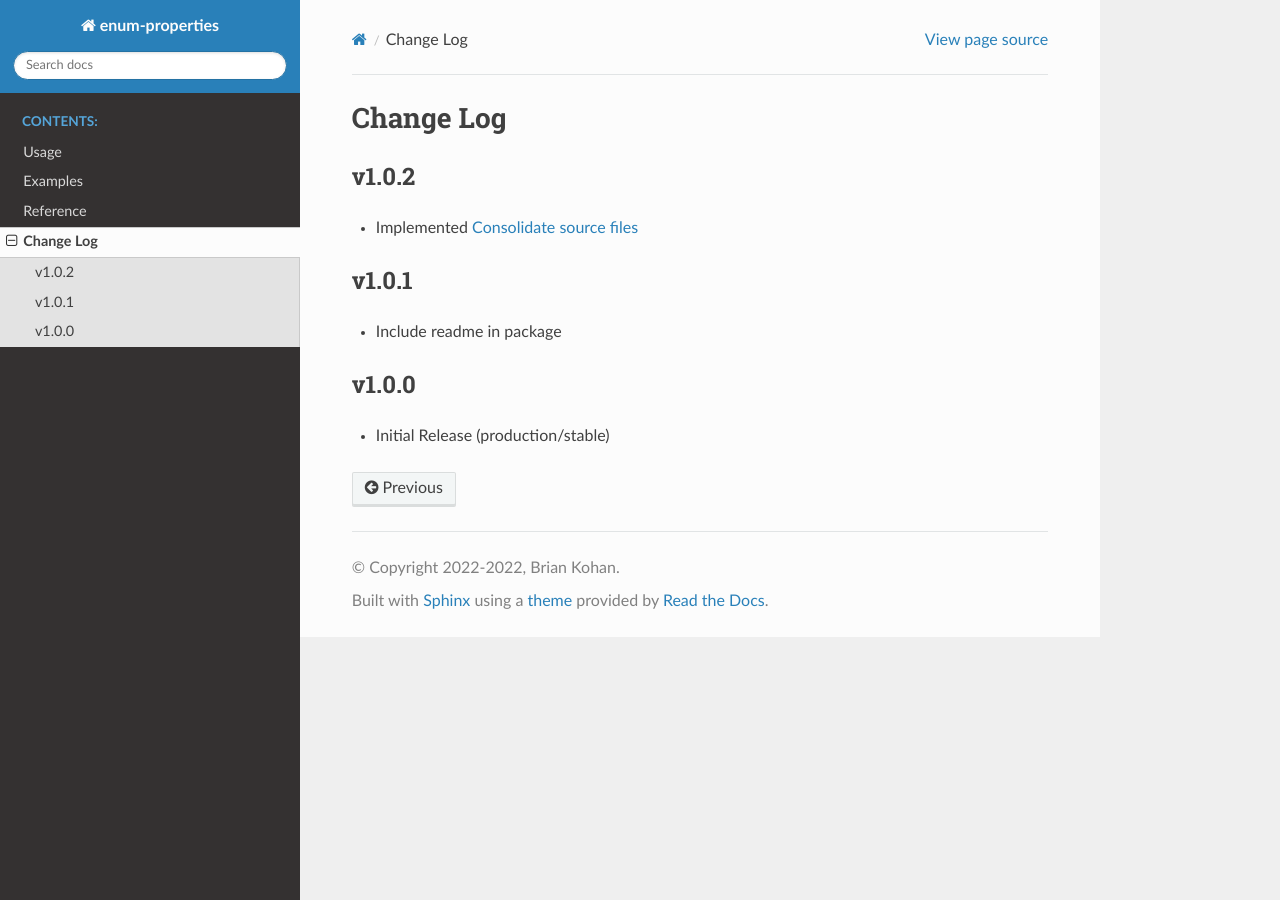
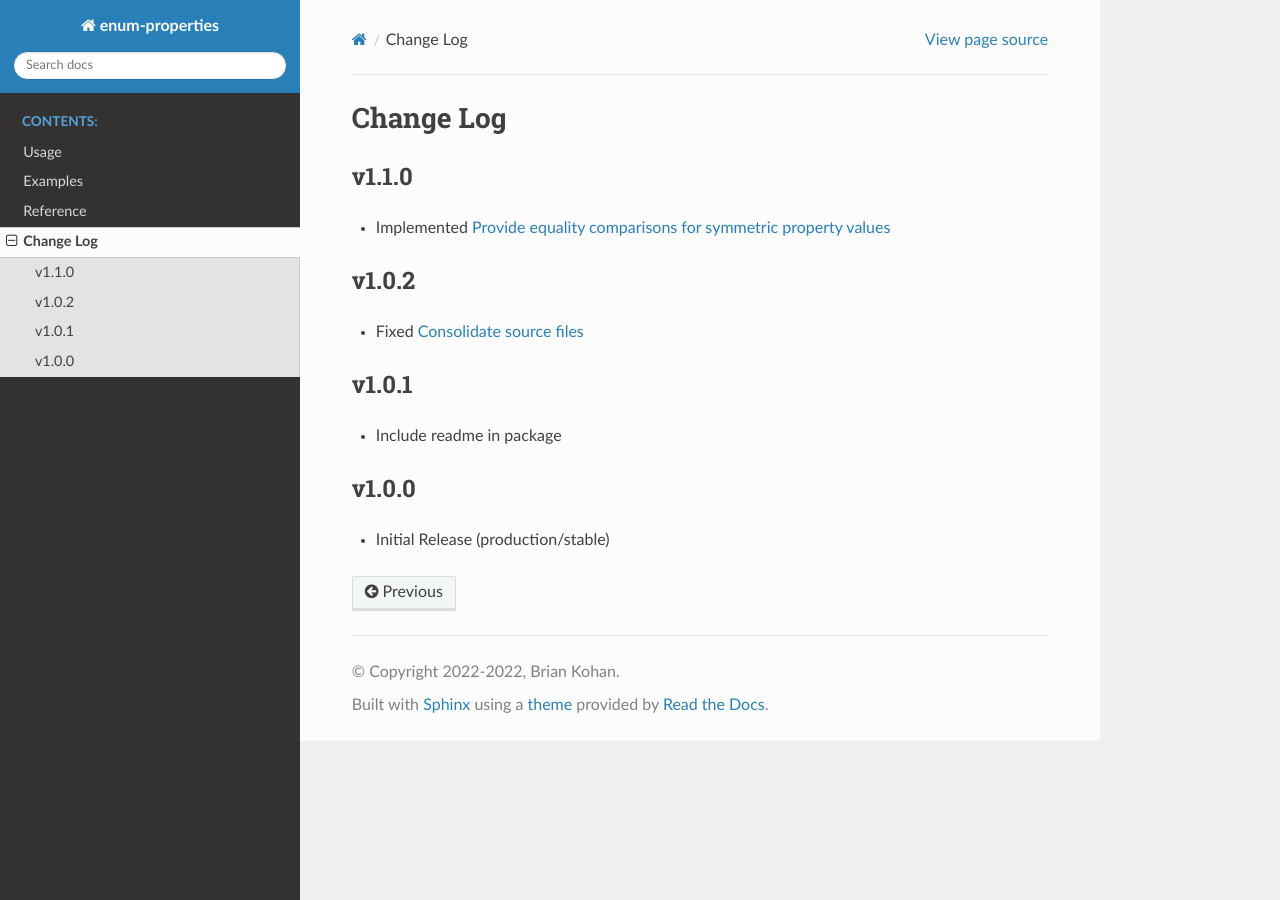
Before and after one commit to bckohan/enum-properties, a Sphinx documentation site: the page built from doc/source/changelog.rst, in a window 1280 px wide. Built offline with Sphinx 7.4.7 and the Read the Docs theme 2.0.0, drawn with Linux system fonts in a browser that asks for light colours.

Commit message:
update changelog

```diff
--- a/doc/source/changelog.rst
+++ b/doc/source/changelog.rst
@@ -2,10 +2,15 @@
 Change Log
 ==========
 
+v1.1.0
+======
+
+* Implemented `Provide equality comparisons for symmetric property values <https://github.com/bckohan/enum-properties/issues/2>`_
+
 v1.0.2
 ======
 
-* Implemented `Consolidate source files <https://github.com/bckohan/enum-properties/issues/1>`_
+* Fixed `Consolidate source files <https://github.com/bckohan/enum-properties/issues/1>`_
 
 v1.0.1
 ======
```
